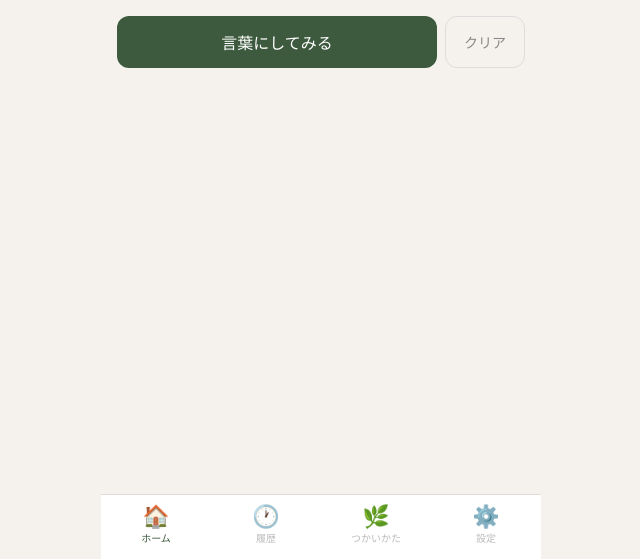
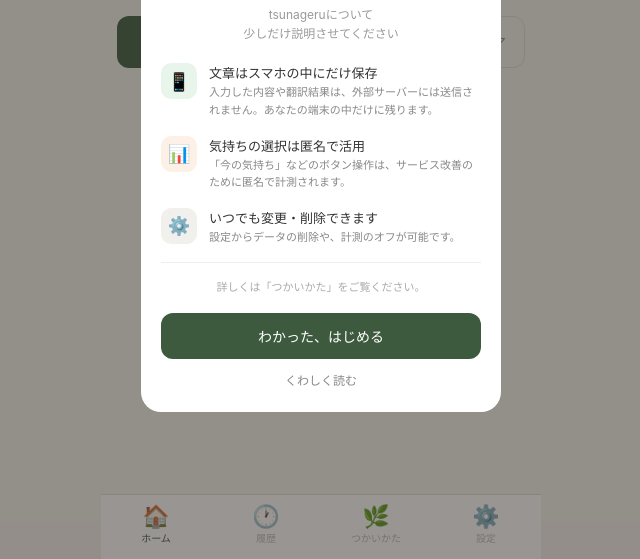
Before and after one commit to famichan0127-jpg/tsunageru, a plain HTML site: page index.html in a window 1280 px wide. Shown: the part 241-800 px from the top of the page, without its empty margins (319-959 px from the left). Drawn offline with Linux system fonts and the light colour scheme.

Commit message:
Update index.html

```diff
--- a/index.html
+++ b/index.html
@@ -68,6 +68,26 @@
   @keyframes bounce { 0%,80%,100%{transform:translateY(0)} 40%{transform:translateY(-6px)} }
   .error { color: #D85A30; font-size: 13px; padding: 10px 14px; background: #FAECE7; border-radius: 10px; margin-bottom: 1rem; }
   .btn-retry { margin-top: 10px; width: 100%; padding: 10px; background: #f5f2ec; color: #3D5A3E; border: 1px solid #b5d9bc; border-radius: 10px; font-size: 13px; cursor: pointer; font-family: inherit; }
+
+  /* チュートリアルモーダル */
+  .modal-overlay { position: fixed; top: 0; left: 0; right: 0; bottom: 0; background: rgba(50,45,38,0.5); display: flex; align-items: center; justify-content: center; z-index: 200; padding: 1rem; }
+  .modal-overlay.hidden { display: none; }
+  .modal { background: #fff; border-radius: 20px; width: 100%; max-width: 360px; padding: 24px 20px 20px; }
+  .modal-icon { text-align: center; font-size: 32px; margin-bottom: 8px; }
+  .modal-title { text-align: center; font-size: 16px; font-weight: 500; color: #333; margin-bottom: 4px; }
+  .modal-sub { text-align: center; font-size: 12px; color: #999; margin-bottom: 20px; line-height: 1.6; }
+  .modal-item { display: flex; gap: 12px; align-items: flex-start; margin-bottom: 16px; }
+  .modal-item-icon { width: 36px; height: 36px; border-radius: 10px; display: flex; align-items: center; justify-content: center; font-size: 18px; flex-shrink: 0; }
+  .modal-item-icon.green { background: #e8f5eb; }
+  .modal-item-icon.orange { background: #fdf0e6; }
+  .modal-item-icon.gray { background: #f2f0ec; }
+  .modal-item-title { font-size: 13px; font-weight: 500; color: #333; margin-bottom: 2px; }
+  .modal-item-sub { font-size: 11px; color: #888; line-height: 1.6; }
+  .modal-divider { border: none; border-top: 0.5px solid #eee; margin: 16px 0; }
+  .modal-note { font-size: 11px; color: #aaa; text-align: center; line-height: 1.6; margin-bottom: 16px; }
+  .modal-note a { color: #3D5A3E; }
+  .btn-agree { width: 100%; background: #3D5A3E; color: #fff; border: none; border-radius: 12px; padding: 13px; font-size: 14px; font-weight: 500; cursor: pointer; font-family: inherit; margin-bottom: 8px; }
+  .btn-detail { width: 100%; background: transparent; color: #888; border: none; font-size: 12px; cursor: pointer; font-family: inherit; padding: 4px; }
 
   /* 今の気持ち */
   .feeling-card { background: #fff; border-radius: 16px; padding: 1.25rem; margin-bottom: 1rem; border: 0.5px solid #e0ddd8; }
@@ -143,6 +163,40 @@
 </head>
 <body>
 <div class="app">
+
+  <!-- チュートリアルモーダル -->
+  <div class="modal-overlay hidden" id="tutorialModal">
+    <div class="modal">
+      <div class="modal-icon">🌿</div>
+      <div class="modal-title">はじめる前に</div>
+      <div class="modal-sub">tsunageruについて<br>少しだけ説明させてください</div>
+      <div class="modal-item">
+        <div class="modal-item-icon green">📱</div>
+        <div>
+          <div class="modal-item-title">文章はスマホの中にだけ保存</div>
+          <div class="modal-item-sub">入力した内容や翻訳結果は、外部サーバーには送信されません。あなたの端末の中だけに残ります。</div>
+        </div>
+      </div>
+      <div class="modal-item">
+        <div class="modal-item-icon orange">📊</div>
+        <div>
+          <div class="modal-item-title">気持ちの選択は匿名で活用</div>
+          <div class="modal-item-sub">「今の気持ち」などのボタン操作は、サービス改善のために匿名で計測されます。</div>
+        </div>
+      </div>
+      <div class="modal-item">
+        <div class="modal-item-icon gray">⚙️</div>
+        <div>
+          <div class="modal-item-title">いつでも変更・削除できます</div>
+          <div class="modal-item-sub">設定からデータの削除や、計測のオフが可能です。</div>
+        </div>
+      </div>
+      <hr class="modal-divider">
+      <div class="modal-note">詳しくは「つかいかた」をご覧ください。</div>
+      <button class="btn-agree" onclick="tsgTutorialClose()">わかった、はじめる</button>
+      <button class="btn-detail" onclick="tsgTutorialHowto()">くわしく読む</button>
+    </div>
+  </div>
 
   <div class="header">
     <div class="logo">tsunageru 🌿</div>
@@ -398,6 +452,22 @@
 </div>
 
 <script>
+// チュートリアル
+function tsgTutorialClose() {
+  document.getElementById('tutorialModal').classList.add('hidden');
+  localStorage.setItem('tsg_tutorial_done', '1');
+  gtag('event', 'tutorial_agree');
+}
+function tsgTutorialHowto() {
+  document.getElementById('tutorialModal').classList.add('hidden');
+  localStorage.setItem('tsg_tutorial_done', '1');
+  tsgNav('howto');
+  gtag('event', 'tutorial_howto');
+}
+if (!localStorage.getItem('tsg_tutorial_done')) {
+  document.getElementById('tutorialModal').classList.remove('hidden');
+}
+
 // 時計
 function updateClock() {
   var now = new Date();
```
